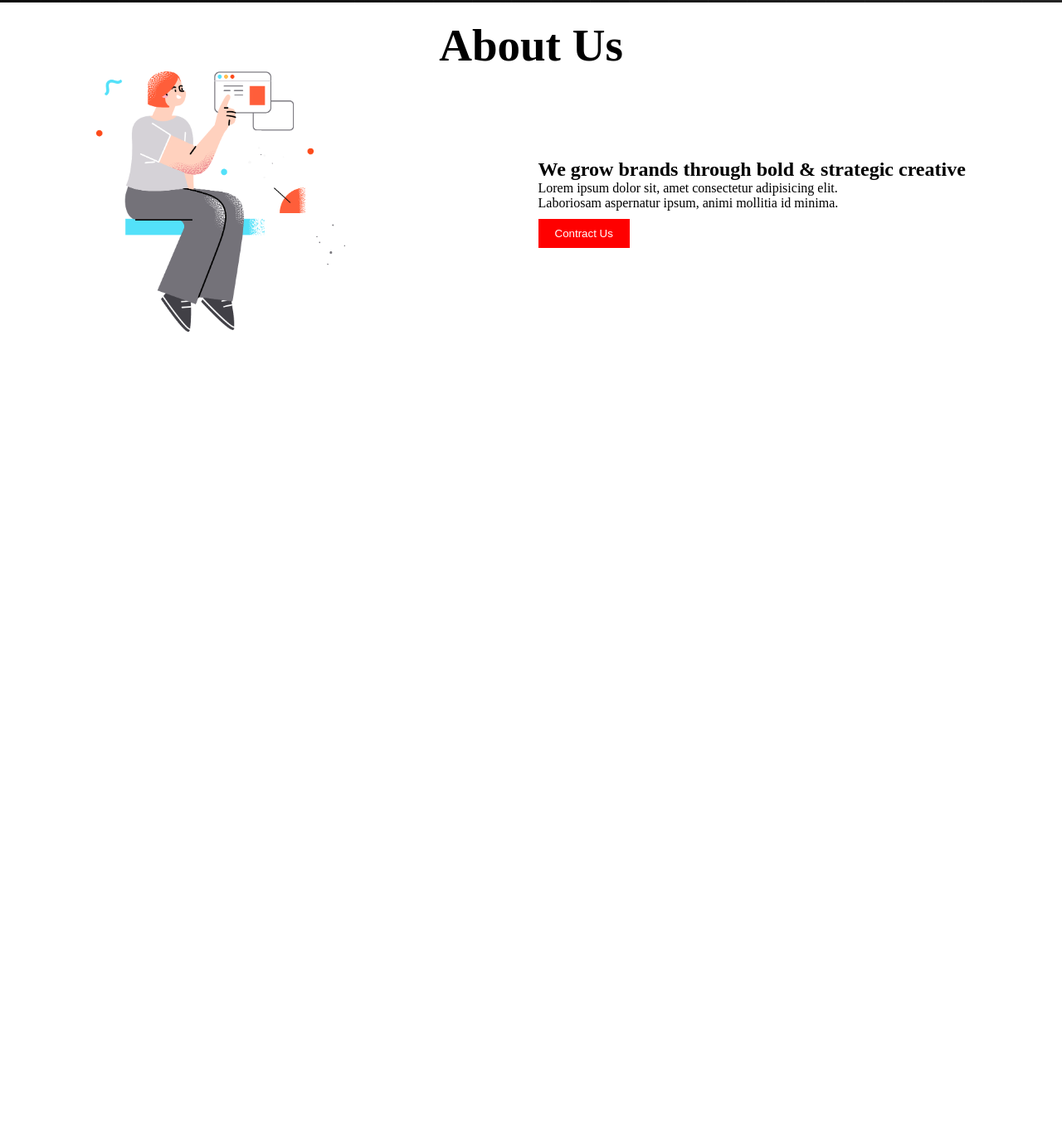
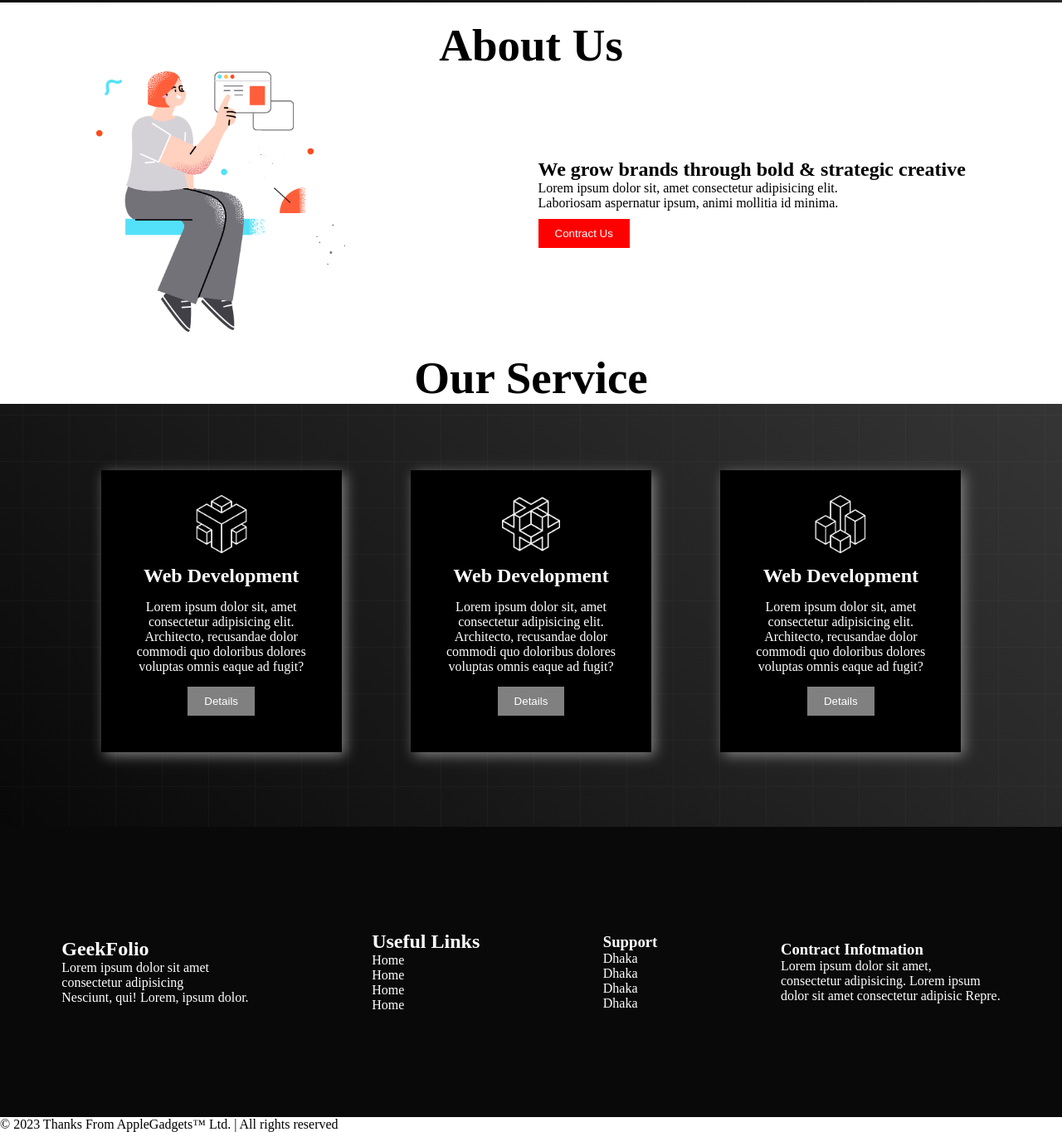
Before and after one commit to arefulomi74/digital-products, a plain HTML site: page index.html in a window 1280 px wide. Shown: the part 872-2237 px from the top of the page at 83% size. Before the commit the page ends 1276 px from the top, so only its background shows below. Drawn offline with Linux system fonts and the light colour scheme.

Commit message:
added service section

```diff
--- a/index.html
+++ b/index.html
@@ -7,6 +7,8 @@
     <link rel="stylesheet" href="style.css">
 </head>
 <body>
+        <!-- this is is navbar section -->
+
     <header>
        <nav>
         <div class="main-container">
@@ -36,6 +38,8 @@
          </div>
         </div>
        </section>
+             <!-- this is about us section -->
+
        <section>
          <h1 class="title title-about" >About Us</h1>
          <div class="about-container">
@@ -49,9 +53,66 @@
          </div>
          </div>
        </section>
+             <!-- service section start from here  -->
+          <section>
+            <h1 class="title title-about">Our Service</h1>
+            <div class="service-container">
+
+                <div class="box1">
+                    <img class="icon" src="./icon/0.png" alt="">
+                    <h2 class="box-title">Web Development</h2>
+                    <p class="box-descriptoin">Lorem ipsum dolor sit, amet consectetur adipisicing elit. Architecto, recusandae dolor commodi quo doloribus dolores voluptas omnis eaque ad fugit?</p>
+                    <button class="btn box-btn">Details</button>
+                </div>
+                <div class="box1">
+                    <img class="icon" src="./icon/1.png" alt="">
+                    <h2 class="box-title">Web Development</h2>
+                    <p class="box-descriptoin">Lorem ipsum dolor sit, amet consectetur adipisicing elit. Architecto, recusandae dolor commodi quo doloribus dolores voluptas omnis eaque ad fugit?</p>
+                    <button class="btn box-btn">Details</button>
+                </div>
+                <div class="box1">
+                    <img class="icon" src="./icon/2.png" alt="">
+                    <h2 class="box-title">Web Development</h2>
+                    <p class="box-descriptoin">Lorem ipsum dolor sit, amet consectetur adipisicing elit. Architecto, recusandae dolor commodi quo doloribus dolores voluptas omnis eaque ad fugit?</p>
+                    <button class="btn box-btn">Details</button>
+                </div>
+            </div>
+          </section>
     </main>
     <footer>
+        <section>
+      <div class="footer-section">
+        <div class="foot text1">
+            <h2>GeekFolio</h2>
+            <p>Lorem ipsum dolor sit amet <br>consectetur adipisicing <br> Nesciunt, qui! Lorem, ipsum dolor.</p>
+        </div>
+        <div class="foot text2">
+            <h2>Useful Links</h2>
+            <ul class="under">
+                <li>Home</li>
+                <li>Home</li>
+                <li>Home</li>
+                <li>Home</li>
+            </ul>
+        </div>
+        <div class="foot text3">
+            <h3>Support</h3>
+            <ul class="under">
+                <li>Dhaka</li>
+                <li>Dhaka</li>
+                <li>Dhaka</li>
+                <li>Dhaka</li>
+            </ul>
+        </div>
+        <div class="foot text4">
+            <h3>Contract Infotmation</h3>
+            <p>Lorem ipsum dolor sit amet,<br> consectetur adipisicing. Lorem ipsum <br>dolor sit amet consectetur adipisic Repre.</p>
 
+        </div>
+
+      </div>
+      <p>© 2023 Thanks From AppleGadgets™ Ltd. | All rights reserved</p>
+      </section>
     </footer>
 </body>
 </html>
--- a/style.css
+++ b/style.css
@@ -76,3 +76,44 @@
 .btn-about{
     margin-top: 10px;
 }
+.box1{
+    width: 230px;
+    height: 280px;
+    box-shadow: 4px 4px 15px gray;
+    background-color: black;
+    text-align: center;
+    padding: 30px;
+    color: white;
+
+}
+.icon{
+    width: 70px;
+}
+.box-title{
+    padding: 10px;
+}
+.box-descriptoin{
+    padding: 5px;
+}
+.box-btn{
+    background-color: grey;
+    margin-top: 10px;
+}
+.service-container{
+    display: flex;
+    justify-content: space-around;
+    padding: 80px;
+    background-image: url(./images/background.png),linear-gradient(45deg,rgb(8,8,8),rgb(53,53,53));
+    height:350px ;
+}
+.footer-section{
+    display: flex;
+    background-color: rgb(9, 9, 9);
+    height: 350px;
+    color: white;
+    justify-content: space-around;
+    align-items: center;
+}
+ .under{
+    list-style-type: none;
+ }
```
